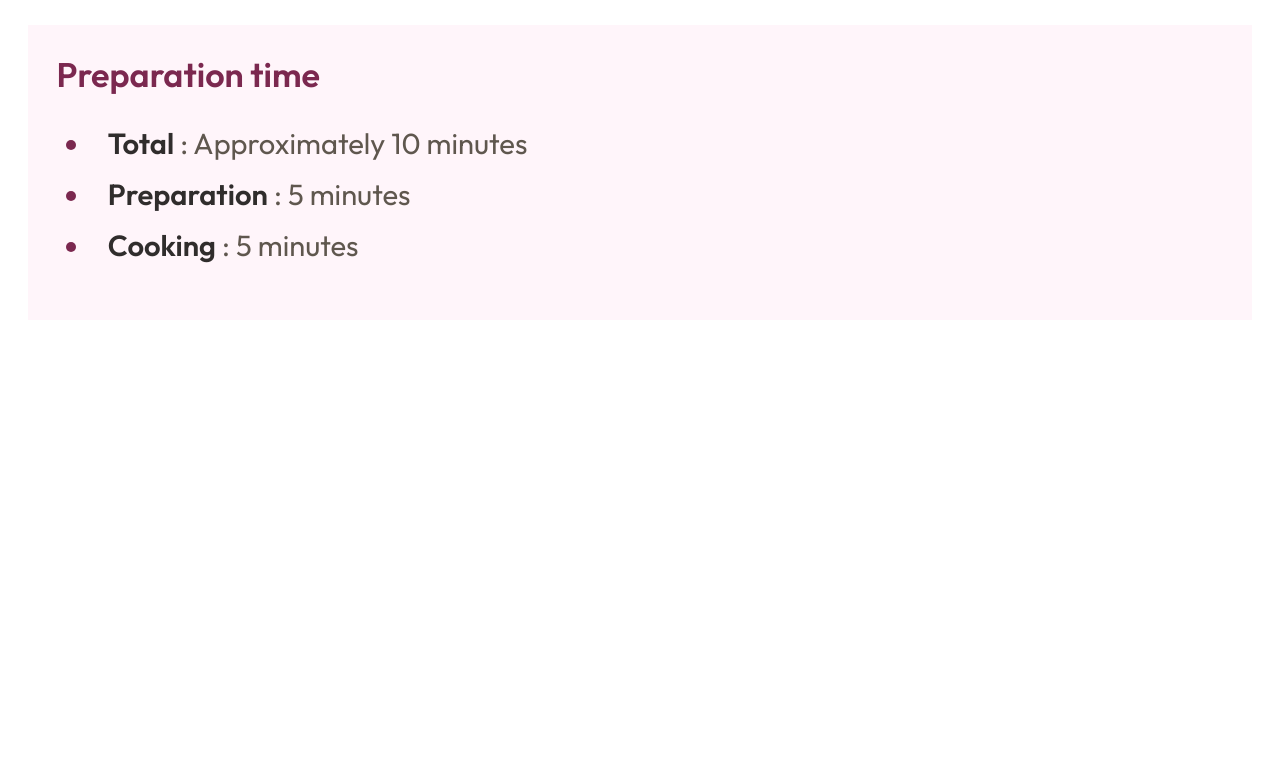
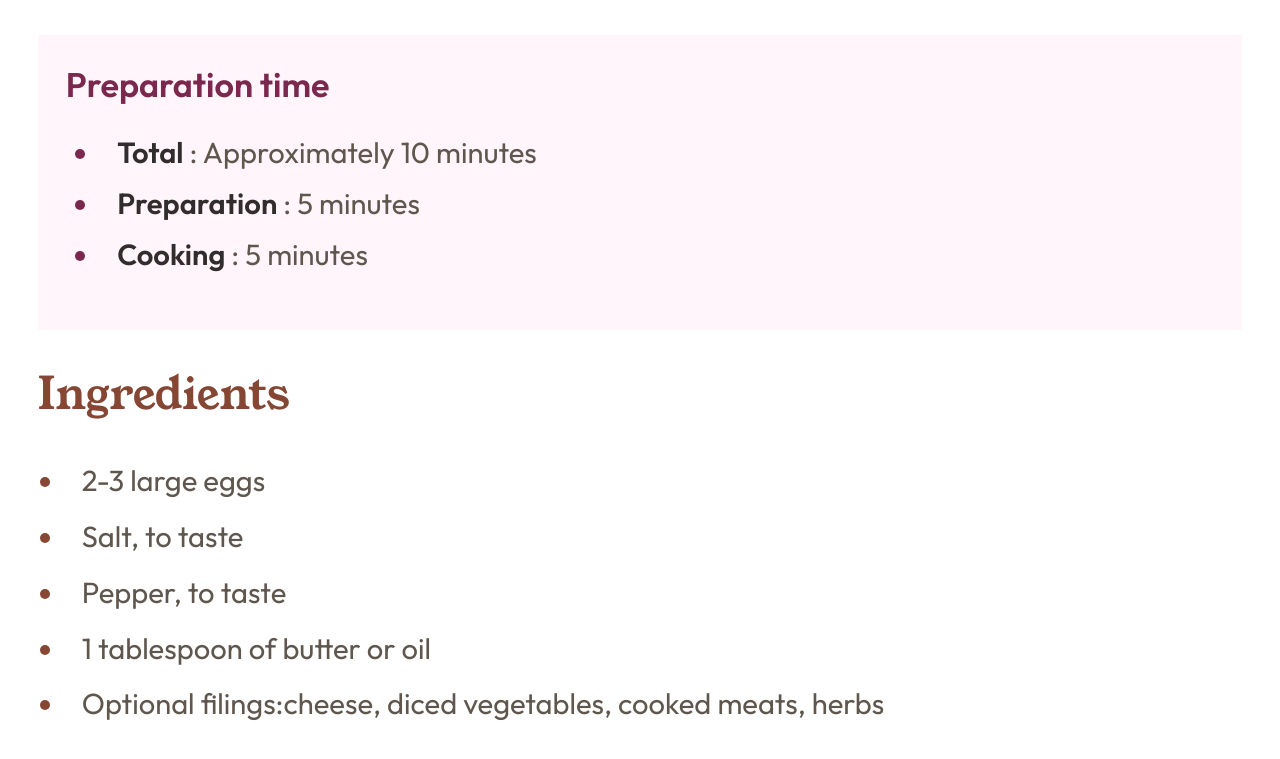
Before and after one commit to zesciati/Recipe-page, a plain HTML site: page index.html in a window 1280 px wide. Shown: the part 833-1592 px from the top of the page. Before the commit the page ends 1181 px from the top, so only its background shows below. Drawn offline with Linux system fonts and the light colour scheme.

Commit message:
feat: Section Ingredients selesai

```diff
--- a/index.html
+++ b/index.html
@@ -1,40 +1,66 @@
 <!DOCTYPE html>
 <html lang="en">
-
   <head>
-  <meta charset="UTF-8">
-  <meta name="viewport" content="width=device-width, initial-scale=1.0">
+    <meta charset="UTF-8" />
+    <meta name="viewport" content="width=device-width, initial-scale=1.0" />
     <!-- displays site properly based on user's device -->
-  <link rel="stylesheet" href="./style.css">
+    <link rel="stylesheet" href="./style.css" />
     <title>ZAK | Recipe page</title>
-  <link rel="preconnect" href="https://fonts.googleapis.com">
-  <link rel="preconnect" href="https://fonts.gstatic.com" crossorigin>
-  <link href="https://fonts.googleapis.com/css2?family=Outfit:wght@100..900&family=Young+Serif&display=swap"
-    rel="stylesheet">
-
+    <link rel="preconnect" href="https://fonts.googleapis.com" />
+    <link rel="preconnect" href="https://fonts.gstatic.com" crossorigin />
+    <link
+      href="https://fonts.googleapis.com/css2?family=Outfit:wght@100..900&family=Young+Serif&display=swap"
+      rel="stylesheet"
+    />
   </head>
 
   <body>
     <header>
-    <img src="./assets/images/image-omelette.webp" alt="pictures of omelet">
+      <img src="./assets/images/image-omelette.webp" alt="pictures of omelet" />
     </header>
 
     <main>
       <h1>simple omelette recipe</h1>
-    <p>An easy and quick dish, perfect for any meal. This classic omelette combines beaten eggs cooked to perfection,
-      optionally filled with your choice of cheese, vegetables, or meats</p>
+      <p>
+        An easy and quick dish, perfect for any meal. This classic omelette
+        combines beaten eggs cooked to perfection, optionally filled with your
+        choice of cheese, vegetables, or meats
+      </p>
 
       <section class="preparation-time">
         <h3>Preparation time</h3>
         <ul>
-        <li> <span>Total</span> <span style="color: hsl(30, 10%, 34%); font-weight: 400;"> : Approximately 10
-            minutes</span> </li>
-        <li class="preps"> <span>Preparation</span> <span style="color: hsl(30, 10%, 34%); font-weight: 400;"> : 5
-            minutes</span> </li>
-        <li> <span>Cooking</span> <span style="color: hsl(30, 10%, 34%); font-weight: 400;"> : 5 minutes</span> </li>
+          <li>
+            <span>Total</span>
+            <span style="color: hsl(30, 10%, 34%); font-weight: 400">
+              : Approximately 10 minutes</span
+            >
+          </li>
+          <li class="preps">
+            <span>Preparation</span>
+            <span style="color: hsl(30, 10%, 34%); font-weight: 400">
+              : 5 minutes</span
+            >
+          </li>
+          <li>
+            <span>Cooking</span>
+            <span style="color: hsl(30, 10%, 34%); font-weight: 400">
+              : 5 minutes</span
+            >
+          </li>
+        </ul>
+      </section>
+
+      <section class="ingredients">
+        <h1>Ingredients</h1>
+        <ul>
+          <li><span>2-3 large eggs</span></li>
+          <li><span>Salt, to taste</span> </li>
+          <li><span>Pepper, to taste </span></li>
+          <li> <span>1 tablespoon of butter or oil </span></li>
+          <li> <span>Optional filings:cheese, diced vegetables, cooked meats, herbs </span></li>
         </ul>
       </section>
     </main>
   </body>
-
 </html>
--- a/style.css
+++ b/style.css
@@ -86,7 +86,7 @@ header img {
 
 
 main {
-  padding: var(--space-m);
+  padding: var(--space-l);
   font-size: var(--step-2);
 }
 
@@ -127,6 +127,7 @@ main p {
   padding-left: 1rem;
   color: var(--Rose-800);
   margin-left: .45rem;
+  font-size: var(--step-2);
 }
 
 .preparation-time ul .preps{
@@ -136,4 +137,30 @@ main p {
 .preparation-time span {
   font-weight: 600;
   color: var(--Stone-900);
+  font-size: var(--step-2);
+
 }
+
+.ingredients h1{
+  font-family: var(--font-youngserif);
+  font-weight: 400;
+  font-size: var(--step-2-larger);
+  color: var(--Brown-800);
+  margin-top: 2rem;
+}
+
+.ingredients ul {
+  padding-inline: var(--space-m);
+}
+
+.ingredients ul li{
+  margin-bottom: var(--space-s);
+  font-family: var(--font-outfit);
+  padding-left: 1rem;
+  color: var(--Brown-800);
+
+}
+
+.ingredients ul li span{
+  color: var(--Stone-600);
+}
```
Lines whose indentation alone changed are shown as unchanged.
